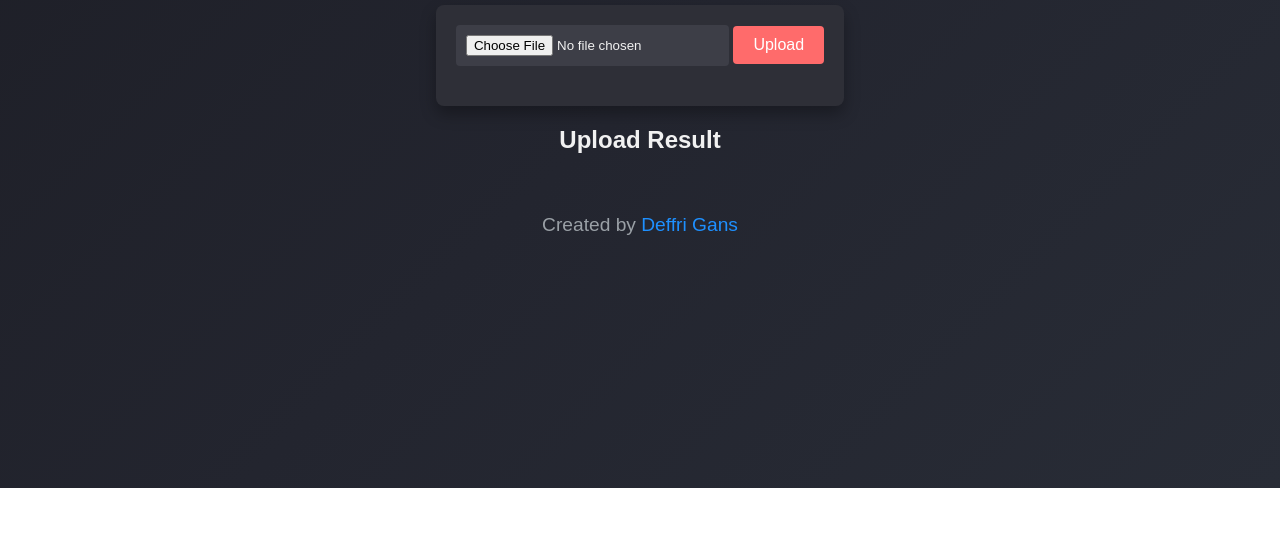
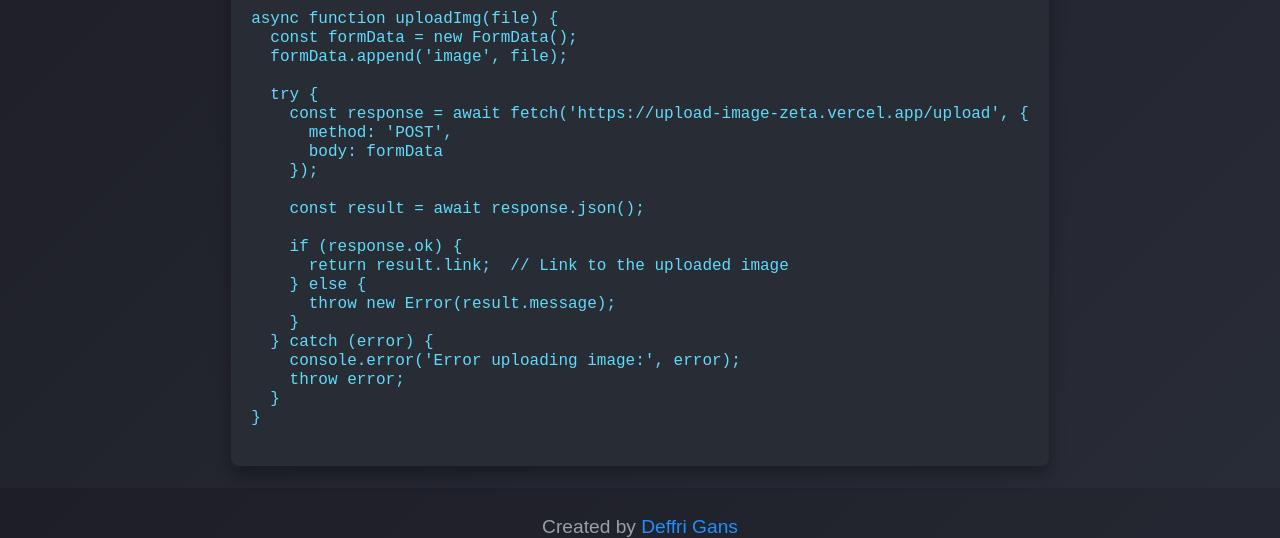
Before and after one commit to deffrycyt/uploadImage, a website: page public/index.html in a window 1280 px wide. Shown: the part 312-850 px from the top of the page. Before the commit the page ends 800 px from the top, so only its background shows below. Drawn offline with Linux system fonts and the light colour scheme.

Commit message:
Add files via upload

```diff
--- a/public/index.html
+++ b/public/index.html
@@ -20,6 +20,7 @@
       align-items: center;
       height: 100vh;
       flex-direction: column;
+      padding: 20px;
     }
 
     h1 {
@@ -32,6 +33,7 @@
       padding: 20px;
       border-radius: 8px;
       box-shadow: 0 8px 16px rgba(0, 0, 0, 0.3);
+      margin-bottom: 30px;
     }
 
     input[type="file"] {
@@ -81,6 +83,22 @@
     a:hover {
       text-decoration: underline;
     }
+
+    /* Style untuk code block */
+    pre {
+      background-color: #282c34;
+      color: #61dafb;
+      padding: 20px;
+      border-radius: 8px;
+      margin-top: 30px;
+      white-space: pre-wrap;
+      word-wrap: break-word;
+      box-shadow: 0 8px 16px rgba(0, 0, 0, 0.3);
+    }
+
+    code {
+      font-family: "Courier New", Courier, monospace;
+    }
   </style>
 </head>
 <body>
@@ -92,6 +110,33 @@
 
   <h2>Upload Result</h2>
   <p id="result"></p>
+
+  <!-- Bagian untuk menampilkan contoh API -->
+  <h2>Example API Usage</h2>
+  <pre><code id="apiExample">
+async function uploadImg(file) {
+  const formData = new FormData();
+  formData.append('image', file);
+
+  try {
+    const response = await fetch('https://upload-image-zeta.vercel.app/upload', {
+      method: 'POST',
+      body: formData
+    });
+
+    const result = await response.json();
+
+    if (response.ok) {
+      return result.link;  // Link to the uploaded image
+    } else {
+      throw new Error(result.message);
+    }
+  } catch (error) {
+    console.error('Error uploading image:', error);
+    throw error;
+  }
+}
+  </code></pre>
 
   <footer>
     <p>Created by <a href="#">Deffri Gans</a></p>
@@ -107,7 +152,7 @@
       formData.append('image', fileInput.files[0]);
 
       try {
-        const response = await fetch('http://localhost:3000/upload', {
+        const response = await fetch('https://upload-image-zeta.vercel.app/upload', {
           method: 'POST',
           body: formData
         });
```
